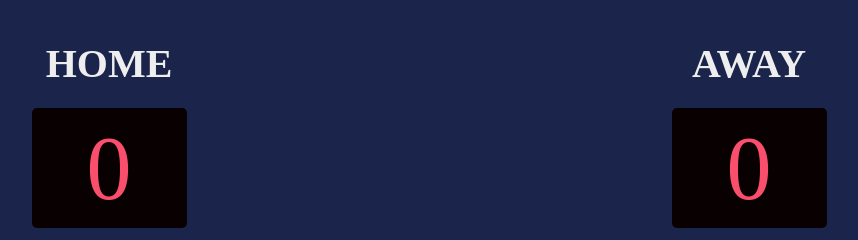
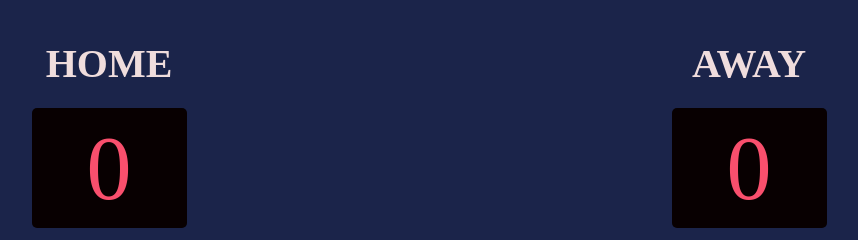
Before and after one commit to OnurbRapsag/scrimba-teste, a plain HTML site: page index.html in a window 1280 px wide. Shown: the top 240 px of the page, 211-1069 px from the left. Drawn offline with Linux system fonts and the light colour scheme; a web font is replaced by a local one.

Commit message:
Update index.css
Want to change the h3 color from color: #EEEEEE; to color: #f0dddd;

```diff
--- a/index.css
+++ b/index.css
@@ -4,7 +4,7 @@ body {
 }
 
 h3{
-    color: #EEEEEE;
+    color: #f0dddd;
     font-size: 40px;
     margin-bottom: 21px;
 }
```
